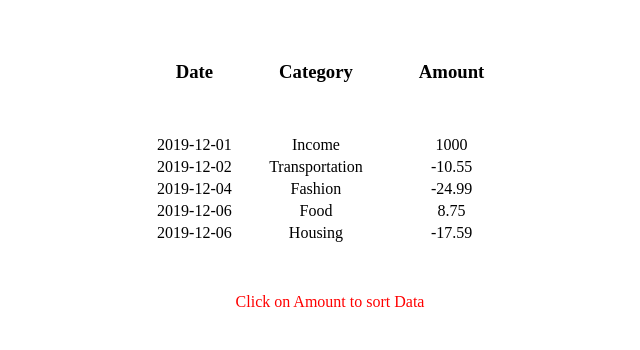
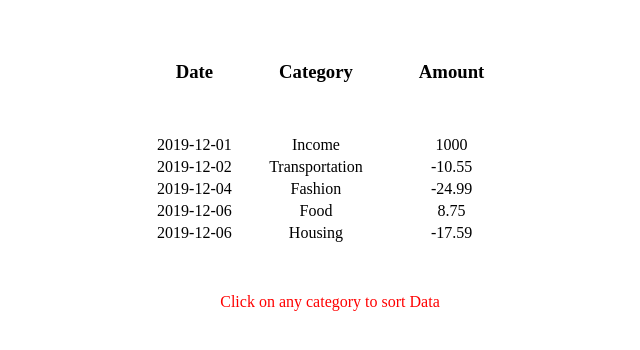
Before and after one commit to killshotxd/React-Challenges, a React (Vite) app in the folder React-Sort-Logic/: page / in a window 1280 px wide. Shown: the top 350 px of the page, without its empty margins (310-950 px from the left). Built offline with nearby package versions, Linux system fonts and the light colour scheme.

Commit message:
Update Home.jsx

```diff
--- a/React-Sort-Logic/src/Home.jsx
+++ b/React-Sort-Logic/src/Home.jsx
@@ -4,7 +4,7 @@ import { transactions } from "./Income";
 const Home = () => {
   const [transactionData, setTransactionData] = useState(transactions);
   const [isSorted, setIsSorted] = useState(false);
-  const [message, setMessage] = useState("Click on Amount to sort Data");
+  const [message, setMessage] = useState("Click on any category to sort Data");
   const [selected, setSelected] = useState(options[0].value);
   const handleSort = (event) => {
     if (!isSorted) {
```
